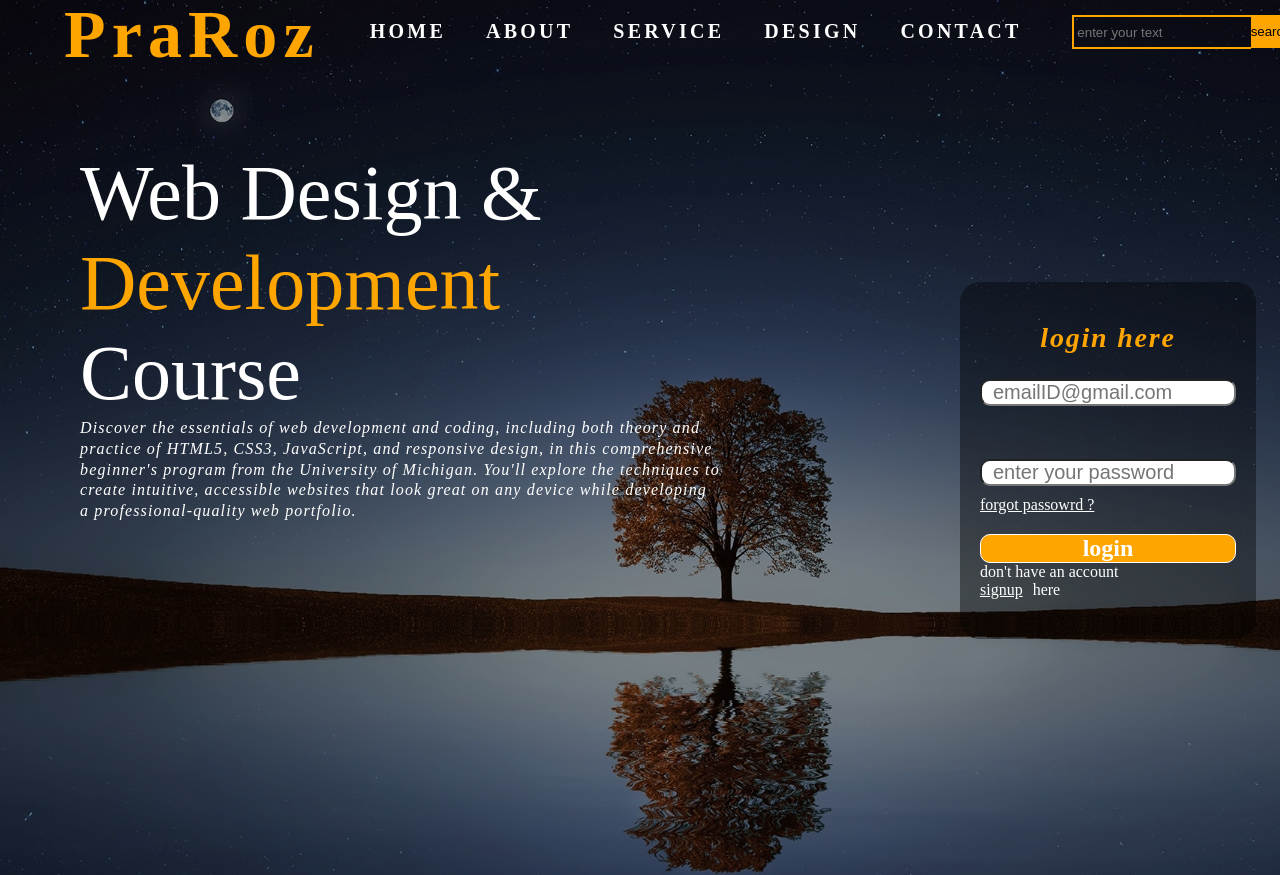
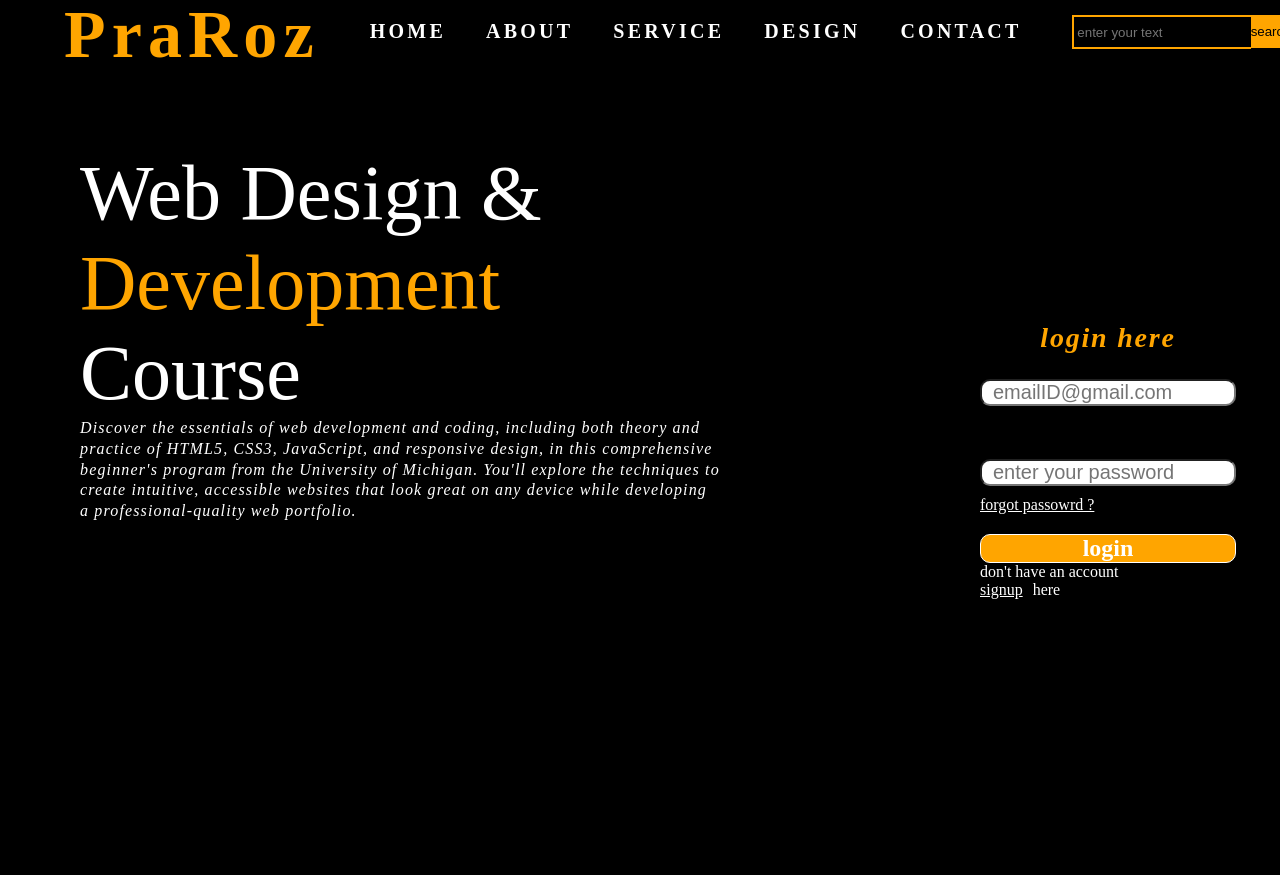
Before and after one commit to galactus1019/we.github.io, a plain HTML site: page index.html in a window 1280 px wide. Shown: the top 875 px of the page. Drawn offline with Linux system fonts and the light colour scheme.

Commit message:
Update index.html

```diff
--- a/index.html
+++ b/index.html
@@ -15,7 +15,7 @@ body{
     height: 100%;
 }
 .container{
-background-color: rgba(0, 0, 0, 0.4);
+background-color: rgba(0, 0, 0, 1);
 
 }
 .nav{
```
